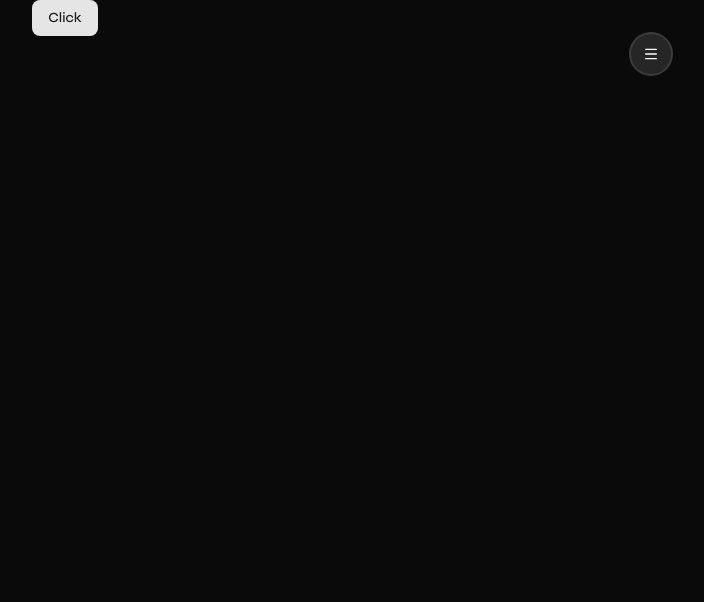
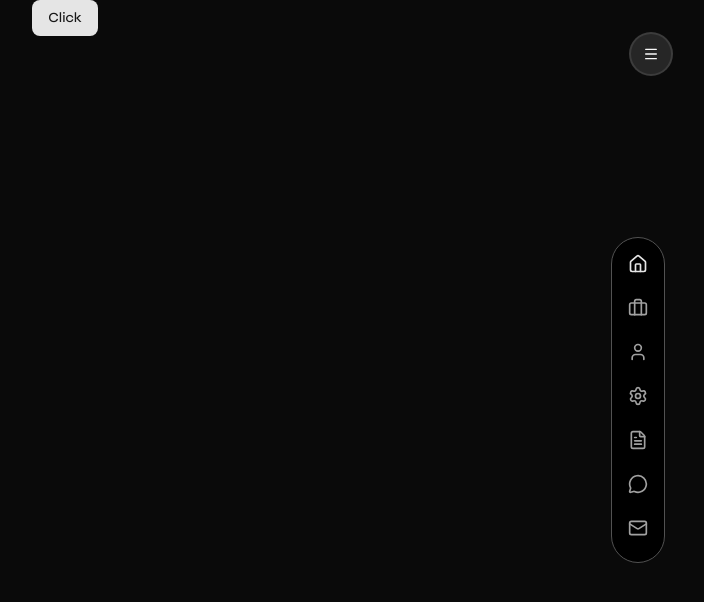
Before and after one commit to Jisap/portfolio-2025, a React (Vite) app: page / in a window 1280 px wide. Shown: the top 602 px of the page, without its empty margins (575-1279 px from the left). Built offline with nearby package versions, Linux system fonts and the light colour scheme.

Commit message:
feat: add FloatingMenu component and integrate it into the main application layout.

```diff
--- /dev/null
+++ b/src/components/FloatingMenu.tsx
@@ -0,0 +1,33 @@
+import { navLinks } from "@/constants"
+import { cn } from "@/lib/utils"
+import { useState } from "react"
+
+
+
+
+
+export const FloatingMenu = () => {
+
+  const [active, setActive] = useState("#hero")
+
+  return (
+    <div className="fixed right-10 top-1/2 -translate-y-1/2 bg-black border border-neutral-600 pt-4 rounded-full z-10 hidden lg:block">
+      {navLinks.map((link) => {
+        const Icon = link.icon;
+
+        return (
+          <a
+            key={link.label}
+            href={link.link}
+            onClick={() => setActive(link.link)}
+            className={cn("text-neutral-400 flex items-center gap-2 hover:text-primary transition-colors duration-200 mb-6 px-4",
+              active === link.link && "text-primary"
+            )}
+          >
+            <Icon className="size-5" />
+          </a>
+        )
+      })}
+    </div>
+  )
+}
--- a/src/main.tsx
+++ b/src/main.tsx
@@ -3,11 +3,13 @@
 import './index.css'
 import { App } from './App.tsx'
 import { Sidebar } from './components/Sidebar.tsx'
+import { FloatingMenu } from './components/FloatingMenu.tsx'
 
 createRoot(document.getElementById('root')!).render(
   <StrictMode>
     <div className='min-h-screen lg:flex lg:justify-center lg:items-start lg:gap-10'>
       <Sidebar />
+      <FloatingMenu />
       <App />
     </div>
   </StrictMode>,
```
